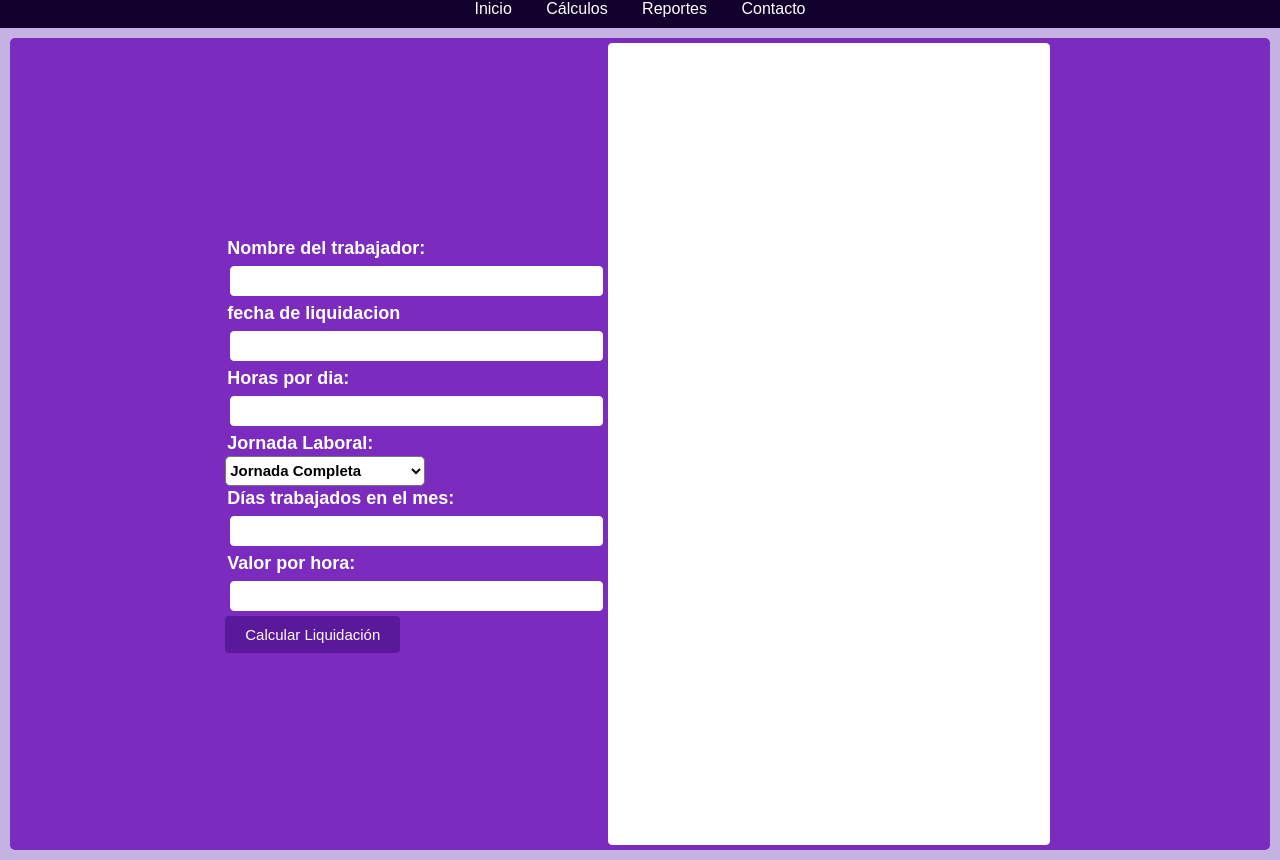
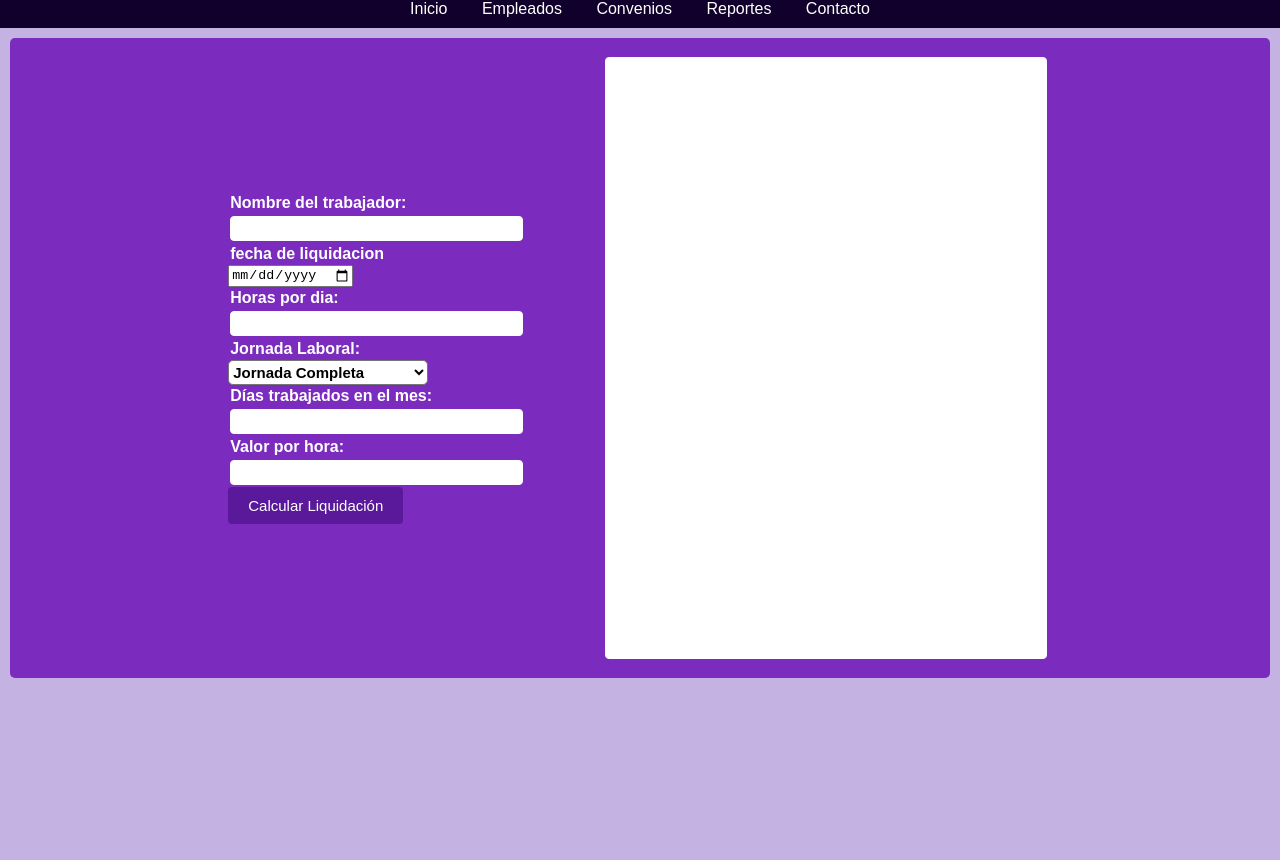
Before and after one commit to JuampiCabrera/Liquidaci-n-de-sueldos, a plain HTML site: page index.html in a window 1280 px wide. Shown: the part 57-917 px from the top of the page. After the commit the page ends 800 px from the top, so only its background shows below. Drawn offline with Linux system fonts and the light colour scheme.

Commit message:
calcular

```diff
--- a/index.html
+++ b/index.html
@@ -10,13 +10,14 @@
 <body>
     <header>
         <div class="container">
-            <h1>Programa de Liquidación de Sueldos</h1>
+            <h1>Liquidación de Sueldos</h1>
             <nav>
                 <ul>
                     <li><a href="./index.html">Inicio</a></li>
-                    <li><a href="#calculos">Cálculos</a></li>
-                    <li><a href="#reportes">Reportes</a></li>
-                    <li><a href="#contacto">Contacto</a></li>
+                    <li><a href="">Empleados</a></li>
+                    <li><a href="">Convenios</a></li>
+                    <li><a href="">Reportes</a></li>
+                    <li><a href="">Contacto</a></li>
                 </ul>
             </nav>
         </div>
@@ -28,16 +29,16 @@
                 <input type="text" id="nombre" required>
 
                 <label for="fecha">fecha de liquidacion</label>
-                <input type="text" id="fecha" required>
+                <input type="date" id="fecha" required>
 
                 <label for="horas">Horas por dia:</label>
-                <input type="text" id="horas" required>
+                <input type="number" id="horas" min="0" required>
 
                 <label for="jornada">Jornada Laboral:</label>
                 <select id="jornada" name="jornada">
-                    <option value="opcionJornada">Jornada Completa</option>
-                    <option value="optionJornada">Media Jornada</option>
-                    <option value="optionJornada">Jornada 3/4</option>
+                    <option value="opcionJornada" id="jornadaCompleta">Jornada Completa</option>
+                    <option value="optionJornada" id="mediaJornada">Media Jornada</option>
+                    <option value="optionJornada" id="jornada3/4">Jornada 3/4</option>
                 </select>
 
                 <label for="dias">Días trabajados en el mes:</label>
@@ -46,7 +47,7 @@
                 <label for="valorHora">Valor por hora:</label>
                 <input type="number" id="valorHora" min="0" step="0.01" required>
 
-                <button type="button" onclick="calcularLiquidacion()">Calcular Liquidación</button>
+                <button type="button" id="btnCalcular">Calcular Liquidación</button>
             </form>
             <div id="resultado"></div>
         </div>
--- a/main.js
+++ b/main.js
@@ -4,9 +4,9 @@ class Jornada {
         this.horas=cantidadDeHoras;
     }
 }
-const Jornada1 = new Jornada ("jornadaCompleta",48);
-const Jornada2 = new Jornada ("mediaJornada", 32);
-const Jornada3 =new Jornada ("Jornada3/4", 28);
+const Jornada1= new Jornada (document.getElementById('jornada') ,48);
+const Jornada2 = new Jornada (document.getElementById('jornada') , 32);
+const Jornada3 =new Jornada (document.getElementById('jornada') , 28);
 
 function calcularLiquidacion() {
     let nombre = document.getElementById('nombre').value;
@@ -31,3 +31,8 @@ function calcularLiquidacion() {
     `;
     document.getElementById('resultado').innerHTML = resultadoHTML;
 }
+
+let btnCalcular = document.getElementById("btnCalcular");
+btnCalcular.addEventListener('click',() => {
+    calcularLiquidacion()
+})
--- a/style.css
+++ b/style.css
@@ -43,27 +43,27 @@ main {
     align-items: center;
     flex-direction: row;
     width: 100vw;
-    height: 100%;
+    height: 80vh;
     margin: 10px;
     background-color: #7B2CBF;
     border-radius: 5px;
 
 }
+
 label {
     display: flex;
     margin: 2px;
     align-items: center;
-    font-size: 18px;
+    font-size: 16px;
     font-weight: 600;
     color: white;
 }
 
 input[type="text"], input[type="number"] {
-    width: 100%;
-    height: 30px;
-    padding: 2px;
+    width: 80%;
+    height: 25px;
     background-color: white;
-    margin: 5px;
+    margin: 2px;
     border: 1px solid white;
     border-radius: 4px;
     box-sizing: border-box;
@@ -71,7 +71,7 @@ input[type="text"], input[type="number"] {
 }
 #jornada{
     width: 200px;
-    height: 30px;
+    height: 25px;
     font-size: 15px;
     font-weight: 600;
     border-radius: 5px;
@@ -95,10 +95,10 @@ button:hover {
     display: flex;
     flex-direction: column;
     justify-content: center;
-    text-align: center;
+    text-align:center;
     object-fit: cover;
     width: 440px;
-    height: 100vh;
+    height: 75vh;
     line-height: 5px;
     margin: 5px;
     margin-left: 10px;
```
